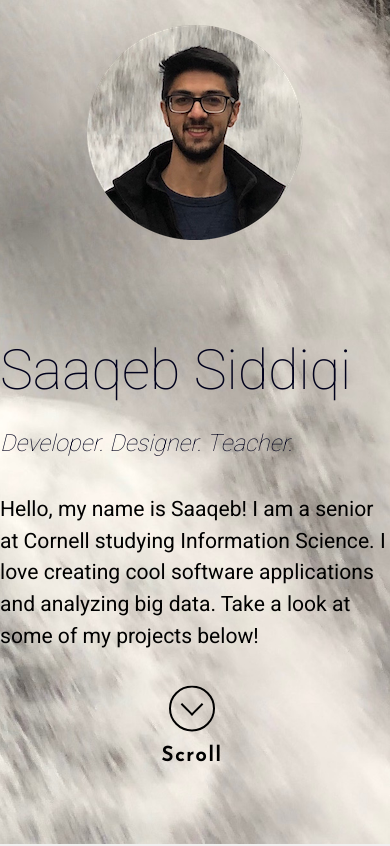
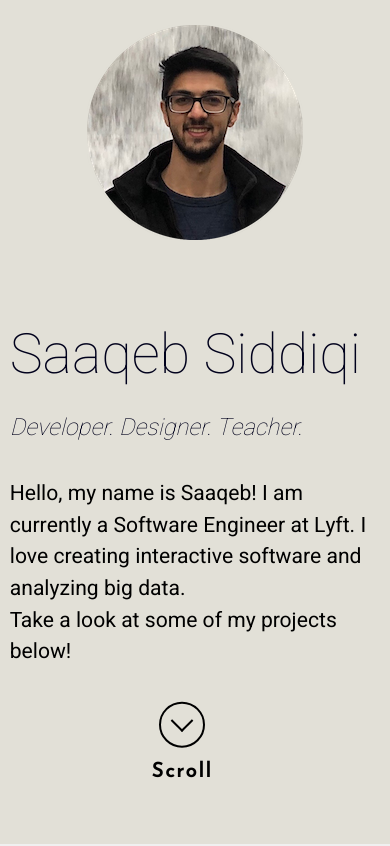
Before and after one commit to saaqebs/saaqebs.com, a React (Create React App) app: page / in a window 390 px wide. Shown: the top 846 px of the page. Built offline with nearby package versions, Linux system fonts and the light colour scheme.

Commit message:
graduation updates

```diff
--- a/src/pages/home/opening/intro.js
+++ b/src/pages/home/opening/intro.js
@@ -15,9 +15,8 @@ class Intro extends Component {
 
             <div className={styles.info_second_container}>
               <p className="noselect">
-                Hello, my name is Saaqeb! I am a senior at
-                Cornell studying Information Science. I love
-                creating cool software applications and analyzing big data.
+                Hello, my name is Saaqeb! I am currently a Software Engineer at Lyft.
+                I love creating interactive software and analyzing big data.<br></br>
                 Take a look at some of my projects below!
               </p>
 
--- a/src/pages/home/opening/styles/homepage.module.scss
+++ b/src/pages/home/opening/styles/homepage.module.scss
@@ -50,6 +50,8 @@
     background-position: 100% 60%;
     background-position-x: 100%;
     background-position-y: 60%;
+    background-image: none;
+    background-color: #e2e0d7;
   }
 }
 
--- a/src/pages/home/opening/styles/intro.module.scss
+++ b/src/pages/home/opening/styles/intro.module.scss
@@ -60,8 +60,9 @@
 
 @media screen and (max-width:767px) {
   .container {
-    width: 100%;
-    right: 0;
+    width: 95%;
+    right: 2.5%;
+    text-align: center;
 
     top: 60%;
 
```
Also changed, not shown: package.json (+6 -10 lines), 1 other file (tests, documents, lock files or other folders).
